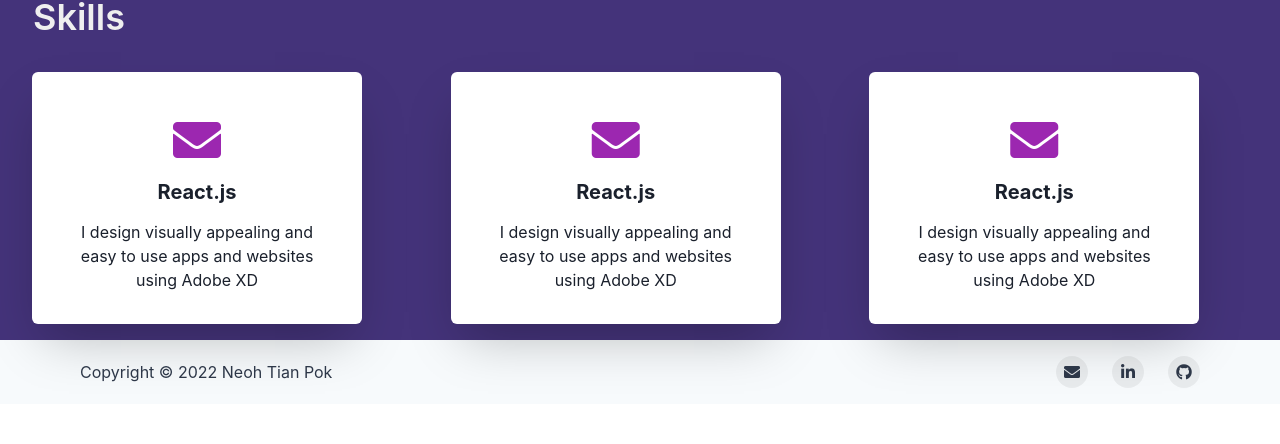
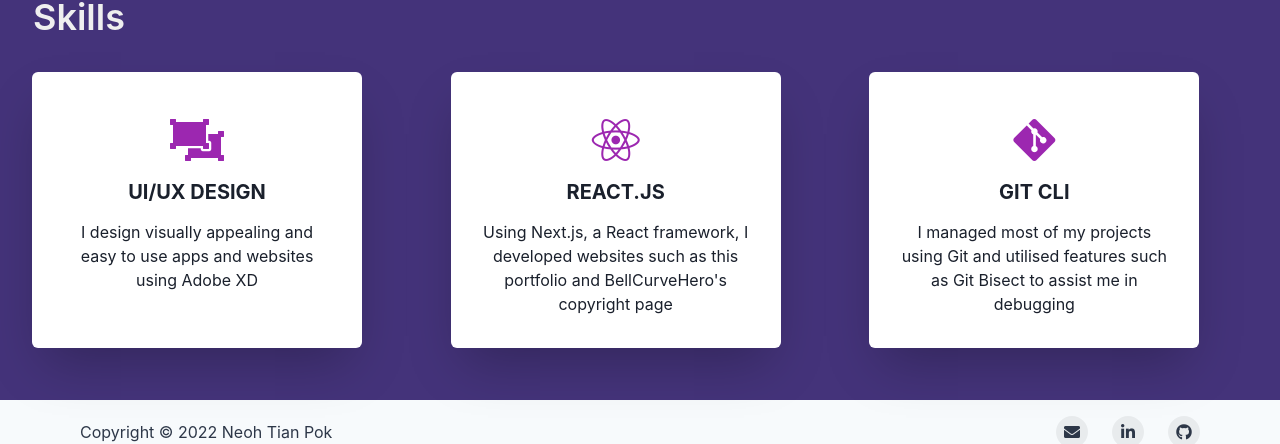
Before and after one commit to liang799/portfolio, a Next.js app: page / in a window 1280 px wide. Shown: the part 1952-2396 px from the top of the page. Before the commit the page ends 2356 px from the top, so only its background shows below. Built offline with nearby package versions, Linux system fonts and the light colour scheme.

Commit message:
Added skills

```diff
--- a/components/Skill.js
+++ b/components/Skill.js
@@ -1,6 +1,6 @@
 import { Heading, Box, Stack, Text, Center } from "@chakra-ui/react";
 
-export default function Skill() {
+export default function Skill(props) {
   return (
     <Box
       maxW={"330px"}
@@ -14,15 +14,11 @@
         <Box
           pt={3}
           color="primary.500"
-          className="fas fa-envelope fa-3x"
+          className={props.icon}
         />
-        <Heading as="h3" size="md">
-          React.js
-        </Heading>
+        <Heading as="h3" size="md" textTransform="uppercase">{props.title}</Heading>
         <Center wordWrap="break-word">
-          <Text>I design visually appealing and
-          easy to use apps and websites
-          using Adobe XD</Text>
+          <Text>{props.desc}</Text>
         </Center>
       </Stack>
     </Box>
--- a/components/Skills.js
+++ b/components/Skills.js
@@ -25,12 +25,30 @@
         >
           Skills
         </Heading>
-        <SimpleGrid columns={[1, 2, 3]} spacing="40px">
-          <Skill />
-          <Skill />
-          <Skill />
+        <SimpleGrid columns={[1, 2, 3]} spacing="40px" pb={9}>
+          {SKILLS.map(({ index, title, desc, icon }) => (
+            <Skill key={index} title={title} desc={desc} icon={icon} />
+          ))}
         </SimpleGrid>
       </Container>
     </Container>
   );
 }
+
+const SKILLS = [
+  {
+    icon: "fas fa-object-ungroup fa-3x",
+    title: "UI/UX Design",
+    desc: "I design visually appealing and easy to use apps and websites using Adobe XD",
+  },
+  {
+    icon: "fab fa-react fa-3x",
+    title: "React.js",
+    desc: "Using Next.js, a React framework, I developed websites such as this portfolio and BellCurveHero's copyright page",
+  },
+  {
+    icon: "fab fa-git-alt fa-3x",
+    title: "Git CLI",
+    desc: "I managed most of my projects using Git and utilised features such as Git Bisect to assist me in debugging",
+  },
+];
```
